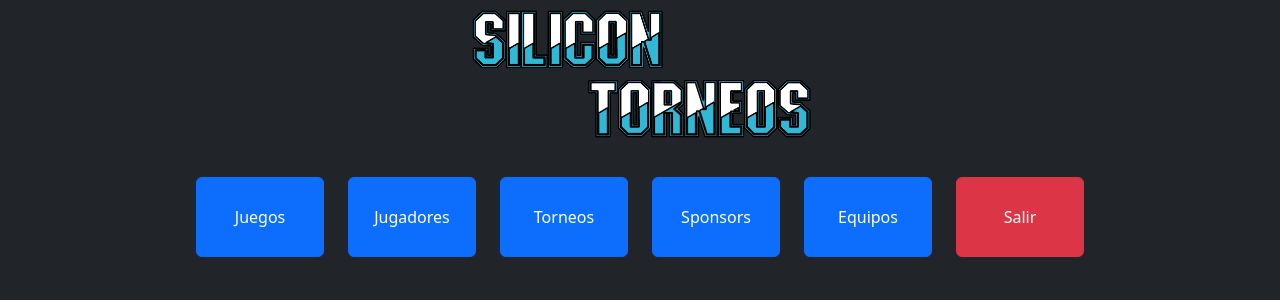
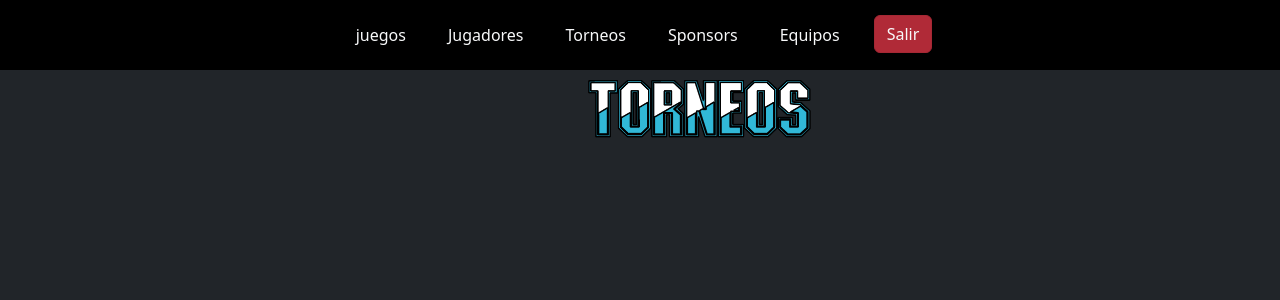
Before and after one commit to MaximilianNG/silicon_tp_final_grupo_2, a React (Vite) app in the folder Front/reactTPFinalGrupo2/: page /admin in a window 1280 px wide. Shown: the top 300 px of the page. Built offline with nearby package versions, Linux system fonts and the light colour scheme.

Commit message:
se agrego la navbar en admin.jsx y se cambio icono pestaña

```diff
--- a/Front/reactTPFinalGrupo2/index.html
+++ b/Front/reactTPFinalGrupo2/index.html
@@ -2,9 +2,9 @@
 <html lang="en">
   <head>
     <meta charset="UTF-8" />
-    <link rel="icon" type="image/svg+xml" href="/vite.svg" />
+    <link rel="icon" type="image/svg+xml" href="/imagenes/logopestaña.png" />
     <meta name="viewport" content="width=device-width, initial-scale=1.0" />
-    <title>TP Final Grupo 2</title>
+    <title>Silicon Torneos</title>
     <link rel="stylesheet" href="https://cdnjs.cloudflare.com/ajax/libs/font-awesome/6.3.0/css/all.min.css" integrity="sha512-SzlrxWUlpfuzQ+pcUCosxcglQRNAq/DZjVsC0lE40xsADsfeQoEypE+enwcOiGjk/bSuGGKHEyjSoQ1zVisanQ==" crossorigin="anonymous" referrerpolicy="no-referrer" />
   </head>
   <body class="bg-dark">
--- a/Front/reactTPFinalGrupo2/src/components/Admin.jsx
+++ b/Front/reactTPFinalGrupo2/src/components/Admin.jsx
@@ -1,7 +1,6 @@
 import { Link } from 'react-router-dom'
 import '../styles/reset.css'
 import '../styles/admin.css'
-import { Juegos } from './Juegos'
 
 export function Admin() {
   //Utilidades
@@ -12,12 +11,109 @@ export function Admin() {
   return (
       <>
         <div className="containerP">
+
+        <header className="header">
+        <nav className="navbar navbar-expand-lg navbar-light" id="nav123">
+        <div className="container-fluid">
+            {/* <a className="navbar-brand" href="#">
+                <img src="imagenes/logo MC.png" alt="" width="70" height="70"><img/>
+              </a> */}
+          <button className="navbar-toggler" type="button" data-bs-toggle="collapse" data-bs-target="#navbarSupportedContent" aria-controls="navbarSupportedContent" aria-expanded="false" aria-label="Toggle navigation">
+            <span className="navbar-toggler-icon"></span>
+          </button>
+          <div className="collapse navbar-collapse " id="navbarSupportedContent">
+            <ul className="navbar-nav mx-auto mb-2 mb-lg-0">
+              <li className="btn ">
+                <Link className="nav-link active text-light"  to={`/juegos`} aria-current="page" href="#">juegos</Link>
+              </li>
+
+              <li className="btn ">
+                <Link className="nav-link active text-light"  to={`/jugadores`} aria-current="page" href="#">Jugadores</Link>
+              </li>
+              <li className="btn ">
+                <Link className="nav-link active text-light"  to={`/torneos`} aria-current="page" href="#">Torneos</Link>
+              </li>
+              <li className="btn ">
+                <Link className="nav-link active text-light"  to={`/sponsors`} aria-current="page" href="#">Sponsors</Link>
+              </li>
+              <li className="btn ">
+                <Link className="nav-link active text-light"  to={`/equipos`} aria-current="page" href="#">Equipos</Link>
+              </li>
+
+              <li className="btn ">
+                <Link className="btn btn-danger active text-light "  to={`/`} aria-current="page" href="#">Salir</Link>
+              </li>
+
+            </ul>
+          </div>
+        </div>
+      </nav>
+
+    </header>
+
+
+
+
+
+{/* ///////////////carrusel//////////////////////// */}
+
+
+    {/* <div id="carouselExampleAutoplaying" className="carousel slide" data-bs-ride="carousel">
+  <div className="carousel-inner">
+    <div className="carousel-item active">
+      <img src="..." class="d-block w-100" alt="...">
+    </div>
+    <div className="carousel-item">
+      <img src="..." class="d-block w-100" alt="...">
+    </div>
+    <div className="carousel-item">
+      <img src="..." class="d-block w-100" alt="...">
+    </div>
+  </div>
+  <button className="carousel-control-prev" type="button" data-bs-target="#carouselExampleAutoplaying" data-bs-slide="prev">
+    <span className="carousel-control-prev-icon" aria-hidden="true"></span>
+    <span className="visually-hidden">Previous</span>
+  </button>
+  <button className="carousel-control-next" type="button" data-bs-target="#carouselExampleAutoplaying" data-bs-slide="next">
+    <span className="carousel-control-next-icon" aria-hidden="true"></span>
+    <span className="visually-hidden">Next</span>
+  </button>
+</div> */}
+
+
+{/* ////////////////////FOOTER///////////////// */}
+
+
+
+    {/* <footer className="text-center text-white" id="contacto">
+        <div className="container pt-4">
+
+          <section className="mb-4">
+            <a class="navbar-brand" href="https://www.instagram.com/popeyepizza/?hl=es">
+              <img src="imagenes/inst.png" alt="" width="45" height="45">
+            </a>
+            <a class="navbar-brand" href="#">
+              <img src="imagenes/wapp.png" alt="" width="45" height="45">
+            </a>
+          </section>
+
+        </div>
+
+
+
+        <div className="text-center text-dark p-3" >
+          © 2020 Copyright:
+          <a className="text-dark" href="https://mdbootstrap.com/">MDBootstrap.com</a>
+        </div>
+
+    </footer> */}
+{/*
             <Link to={`/juegos`} style={{ textDecoration: 'none' }}><button className='btn btn-primary adminButton'>Juegos</button></Link>
             <Link to={`/jugadores`} style={{ textDecoration: 'none' }}><button className='btn btn-primary adminButton'>Jugadores</button></Link>
             <Link to={`/torneos`} style={{ textDecoration: 'none' }}><button className='btn btn-primary adminButton'>Torneos</button></Link>
             <Link to={`/sponsors`} style={{ textDecoration: 'none' }}><button className='btn btn-primary adminButton'>Sponsors</button></Link>
-            <Link to={`/equipos`} style={{ textDecoration: 'none' }}><button className='btn btn-primary adminButton'>Equipos</button></Link>
-            <Link to={`/`} style={{ textDecoration: 'none' }}><button onClick={clearToken} className='btn btn-danger adminButton'>Salir</button></Link>
+            <Link to={`/equipos`} style={{ textDecoration: 'none' }}><button className='btn btn-primary adminButton'>Equipos</button></Link> */}
+            {/* <Link to={`/`} style={{ textDecoration: 'none' }}><button onClick={clearToken} className='btn btn-danger adminButton'>Salir</button></Link> */}
         </div>
       </>
   )
--- a/Front/reactTPFinalGrupo2/src/components/JugadoresCard.jsx
+++ b/Front/reactTPFinalGrupo2/src/components/JugadoresCard.jsx
@@ -145,7 +145,7 @@ export function JugadoresCard(props) {
               <option className="dropdown-item" value="8">Kamikaze</option>
               <option className="dropdown-item" value="9">Delta</option>
             </select>
-              <button onClick={() => editarJugador(id)} type="button" className="btn btn-primary">Editar</button>
+              <button id='botonEditar' onClick={() => editarJugador(id)} type="button" className="btn btn-primary">Editar</button>
             </form>:
         <></>}
     </div>
--- a/Front/reactTPFinalGrupo2/src/components/Login.jsx
+++ b/Front/reactTPFinalGrupo2/src/components/Login.jsx
@@ -46,6 +46,7 @@ export function Login() {
 
   return (
       <>
+        <img src='../imagenes/logotorneo.png' id='Logo' alt='imagen del Logo'></img>
         <div className="text-light loginForm" >
             <form className="mx-3 align-self-center" id="login" onSubmit={login}>
                 <div className="form-group">
--- a/Front/reactTPFinalGrupo2/src/styles/admin.css
+++ b/Front/reactTPFinalGrupo2/src/styles/admin.css
@@ -1,3 +1,17 @@
+
+* {
+    scroll-behavior: smooth;
+}
+
+.header{
+    background-color: black;
+    position: fixed;
+    left: 0%;
+    top: 0%;
+    width: 100%;
+    z-index: 1;
+}
+
 .containerP {
     margin-top: 2rem;
     display: flex;
--- a/Front/reactTPFinalGrupo2/src/styles/jugadoresCard.css
+++ b/Front/reactTPFinalGrupo2/src/styles/jugadoresCard.css
@@ -27,3 +27,7 @@
     padding: 1rem;
     border: 5px ridge #7c4792;
 }
+
+#botonEditar{
+    margin-top: 15px !important;
+}
```
Also changed, not shown: Front/reactTPFinalGrupo2/imagenes/logopestaña.png (added).
